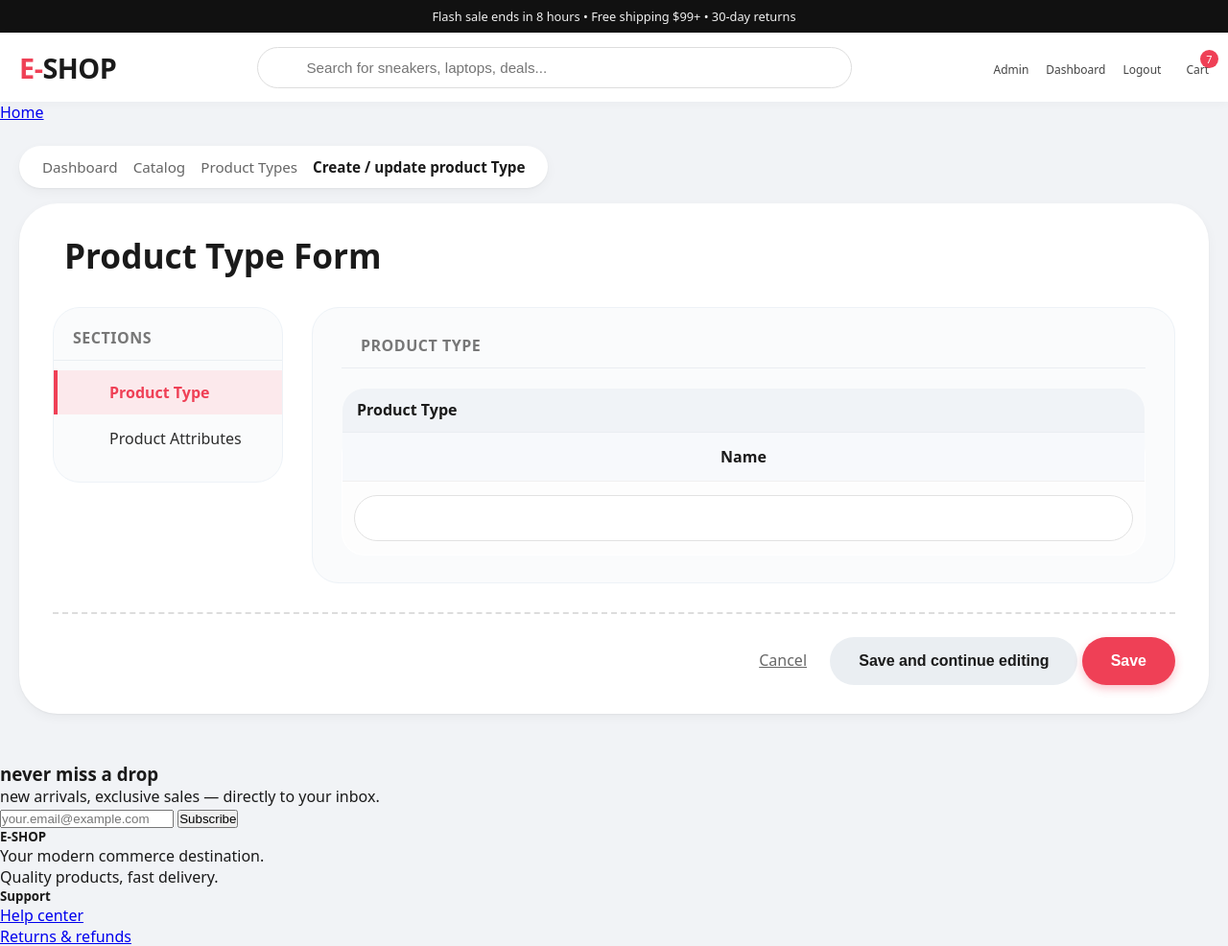
After one commit to Sajjad-mansouri/E-SHOP, a Django app: page /dashboard/product-type/create/ in a window 1280 px wide. The commit adds this page. Shown: the top 986 px of the page at 96% size. Run offline with Django 5.2, Linux system fonts and the light colour scheme; parts of the project's set-up code (start-up, migrations or seed data) failed here and were passed over.

Commit message:
add view to create and update product type and attributes of product type

```diff
--- a/dashboard/forms.py
+++ b/dashboard/forms.py
@@ -1,6 +1,6 @@
 from django.forms.models import inlineformset_factory
 from django import forms
-from catalog.models import Product, ProductImage, ProductCategory, ProductClass, ProductAttributeValue
+from catalog.models import Product, ProductImage, ProductCategory, ProductClass, ProductAttributeValue, ProductAttribute
 from stock.models import StockRecord
 
 
@@ -153,3 +153,23 @@ class StockRecordForm(forms.ModelForm):
 
 
 StockRecordInlineForm = inlineformset_factory(Product, StockRecord,fields = ["sku", "num_in_stock", "price", "is_public"],form=StockRecordForm,extra=1)
+
+
+
+class ProductTypeForm(forms.ModelForm):
+	class Meta:
+		model = ProductClass
+		fields = ["name",]
+		widgets = {
+			"name":forms.TextInput(attrs={"class":"form-control"})
+		}
+class ProductAttributeeForm(forms.ModelForm):
+	class Meta:
+		model = ProductAttribute
+		fields = ["name", "type"]
+		widgets = {
+			"name":forms.TextInput(attrs={"class":"form-control"}),
+			"type":forms.Select(attrs={"class":"form-control"}),
+
+		}
+product_type_attr_formset = inlineformset_factory(ProductClass, ProductAttribute,fields = ["name", "type"], form=ProductAttributeeForm,extra=1)
--- a/dashboard/templates/dashboard/create_update_product.html
+++ b/dashboard/templates/dashboard/create_update_product.html
@@ -138,6 +138,7 @@
                   <tr><th>Category</th></tr>
                 </thead>
                 <tbody>
+
                   <tr>
                     <td>
 
--- a/dashboard/templates/dashboard/main.html
+++ b/dashboard/templates/dashboard/main.html
@@ -16,7 +16,7 @@
         <p>📦 CATALOG</p>
         <ul class="menu-items">
           <li><a href="{%url 'products'%}"><i class="fa-regular fa-box"></i> Products</a></li>
-          <li><a href="{%url 'product_type'%}"><i class="fa-regular fa-tag"></i> Product type</a></li>
+          <li><a href="{%url 'product_type_list'%}"><i class="fa-regular fa-tag"></i> Product type</a></li>
           <li><a href="#"><i class="fa-regular fa-list"></i> Categories</a></li>
         </ul>
       </div>
--- /dev/null
+++ b/dashboard/templates/dashboard/product_type/product_type_create_update.html
@@ -0,0 +1,173 @@
+{%extends 'base.html'%}
+{%load static%}
+
+{%block style%}
+<link rel="stylesheet" type="text/css" href="{%static 'css/dashboard_create_product.css'%}">
+{%endblock%}
+
+
+
+
+
+
+
+{%block content%}
+
+<div class="breadcrumb-bar">
+  <div class="breadcrumb">
+    <a href="#">Dashboard</a> <i class="fa-solid fa-chevron-right"></i>
+    <a href="#">Catalog</a> <i class="fa-solid fa-chevron-right"></i>
+    <a href="#">Product Types</a> <i class="fa-solid fa-chevron-right"></i>
+    <span class="current">Create / update product Type</span>
+  </div>
+</div>
+
+<main class="form-wrapper">
+  <div class="form-card">
+
+    <h1><i class="fa-regular fa-pen-to-square"></i> Product Type Form</h1>
+
+    <!-- main form (simulates Django/Oscar style) -->
+    <form id="create_update_product_form" method="POST" enctype="multipart/form-data" class="form-stacked">
+      {%csrf_token%}
+
+
+      <div class="row">
+        <!-- LEFT: section navigation -->
+        <div class="col-md-3">
+          <div class="tab-nav sticky-top">
+            <div class="table-header">
+              <h3>Sections</h3>
+            </div>
+            <ul class="nav flex-column" id="product_update_tabs">
+
+              <li class="nav-item">
+                <a class="nav-link active" href="#product_type" data-tab="product_type">
+                  <i class="fa-regular fa-pen-to-square"></i> Product Type
+                </a>
+              </li>
+
+              <li class="nav-item">
+                <a class="nav-link " href="#product_attrs" data-tab="product_attrs">
+                  <i class="fa-regular fa-pen-to-square"></i> Product Attributes
+                </a>
+              </li>
+
+            </ul>
+          </div>
+        </div>
+
+        <!-- RIGHT: tab content (fields) -->
+        <div class="col-md-9">
+          <div class="tab-content">
+
+
+
+            <!-- Product details pane (active by default) -->
+            <div class="tab-pane active" id="product_type">
+              <div class="table-header mb-3">
+                <h3>Product Type</h3>
+              </div>
+
+              <table class="table table-striped table-bordered">
+                <caption>Product Type</caption>
+                <thead>
+                  <tr><th>Name</th></tr>
+                </thead>
+                <tbody>
+
+                  <tr>
+                    <td>{{form.name}}</td>
+
+                  </tr>
+                </tbody>
+              </table>
+
+            </div>
+
+
+            <!-- Product attr pane (active by default) -->
+            <div class="tab-pane" id="product_attrs">
+              <div class="table-header mb-3">
+                <h3>Product Attrs</h3>
+              </div>
+              {{attrs_formset.management_form }}
+              <table class="table table-striped table-bordered">
+                <caption>Product Attrs</caption>
+                <thead>
+                  <tr><th>Name</th><th>Type</th></tr>
+                </thead>
+                <tbody>
+                  {%for form in attrs_formset%}
+                  {%for field in form.hidden_fields%}
+                  {{field}}
+                  {%endfor%}
+                  <tr>
+                    <th>{{form.name}}</th>
+                    <th>{{form.type}}</th>
+                  </tr>
+                  {%endfor%}
+
+                </tbody>
+              </table>
+
+            </div>
+
+          </div>
+        </div>
+      </div>
+
+      <!-- fixed action buttons (outside fields) -->
+      <div class="fixed-actions-group">
+        <div class="float-right">
+          <a href="#" class="btn-link" style="margin-right:20px;">Cancel</a>
+          <button class="btn btn-secondary" type="submit" name="action" value="continue">Save and continue editing</button>
+          <button class="btn btn-primary" type="submit" name="action" value="save" >Save</button>
+        </div>
+      </div>
+
+    </form>
+  </div>
+</main>
+{%endblock%}
+
+{%block script%}
+
+<!-- simple tab switching script -->
+<script>
+  (function() {
+    const tabs = document.querySelectorAll('.nav-link');
+    const panes = document.querySelectorAll('.tab-pane');
+
+    function activateTab(targetId) {
+      // remove active from all nav links
+      tabs.forEach(link => link.classList.remove('active'));
+      // hide all panes
+      panes.forEach(pane => pane.classList.remove('active'));
+
+      // add active to clicked link
+      const targetLink = Array.from(tabs).find(link => link.getAttribute('href') === targetId);
+      if (targetLink) targetLink.classList.add('active');
+
+      // show corresponding pane
+      const targetPane = document.getElementById(targetId.substring(1));
+      if (targetPane) targetPane.classList.add('active');
+    }
+
+    tabs.forEach(link => {
+      link.addEventListener('click', function(e) {
+        e.preventDefault();
+        const href = this.getAttribute('href'); // e.g. "#product_details"
+        activateTab(href);
+      });
+    });
+
+    // start with first active (already set in html, but ensure)
+    const activeTab = document.querySelector('.nav-link.active');
+    if (activeTab) {
+      activateTab(activeTab.getAttribute('href'));
+    }
+  })();
+</script>
+
+{%endblock%}
--- a/dashboard/templates/dashboard/product_type/product_type_list.html
+++ b/dashboard/templates/dashboard/product_type/product_type_list.html
@@ -16,7 +16,7 @@
     <span class="current">Product Type</span>
   </div>
 
-  <button class="btn-primary create-product" href=""><i class="fa-regular fa-plus"></i> Create new product Type</button>
+  <a class="btn-primary create-product" href="{%url 'product_type_create'%}"><i class="fa-regular fa-plus"></i> Create new product Type</a>
 </div>
 
 <div class="products-card">
@@ -39,7 +39,7 @@
 			  <td><strong><a href="">{{product_type.name}}</a></strong></td>
 			  <td><span class="badge">{{product_type.slug}}</span></td>
 
-			  <td><a href="">Del</a> <a href="">update</a></td>
+			  <td><a href="">Del</a> <a href="{%url 'product_type_update' product_type.pk %}">update</a></td>
 
 			</tr>
 
--- a/dashboard/urls.py
+++ b/dashboard/urls.py
@@ -5,7 +5,8 @@ from .views import (
 					CreateUpdateProductView,
 					DeleteProductView,
 					SearchProduct,
-					ProductTypeView
+					ProductTypeView,
+					ProductTypeCreateUpdateView
 					)
 
 urlpatterns = [
@@ -16,7 +17,11 @@ urlpatterns = [
 	path("product/delete/<int:pk>/", DeleteProductView.as_view(), name="delete_product"),
 	path("product/search", SearchProduct.as_view(), name="search_product"),
 
-	path("product-type/", ProductTypeView.as_view(), name="product_type"),
+	path("product-type/", ProductTypeView.as_view(), name="product_type_list"),
+	path("product-type/create/", ProductTypeCreateUpdateView.as_view(), name="product_type_create"),
+	path("product-type/update/<int:pk>/", ProductTypeCreateUpdateView.as_view(), name="product_type_update"),
+
+
 
 
 
--- a/dashboard/views.py
+++ b/dashboard/views.py
@@ -1,12 +1,20 @@
 from django.shortcuts import render,redirect,get_object_or_404
-from django.http import JsonResponse, HttpResponse
+from django.http import JsonResponse, HttpResponse, HttpResponseRedirect
 from django.db.models import Q
 from django.urls import reverse_lazy
 from django.views.generic.list import ListView
 from django.views.generic.base import View, TemplateResponseMixin
-from django.views.generic.edit import DeleteView
+from django.views.generic.edit import DeleteView, CreateView, UpdateView
 from django.forms.models import inlineformset_factory
-from .forms import image_formset, ProductForm, ProductCategoryInline, StockRecordInlineForm, ProductClassForm
+from .forms import (
+					image_formset,
+					ProductForm,
+					ProductCategoryInline,
+					StockRecordInlineForm,
+					ProductClassForm,
+					ProductTypeForm,
+					product_type_attr_formset
+					)
 from stock.models import StockRecord
 from catalog.models import Product, ProductClass, ProductAttribute, ProductAttributeValue
 
@@ -123,3 +131,59 @@ class SearchProduct(View):
 class ProductTypeView(ListView):
 	model = ProductClass
 	template_name = "dashboard/product_type/product_type_list.html"
+
+
+class ProductTypeCreateUpdateView(UpdateView):
+	model = ProductClass
+	form_class = ProductTypeForm
+	template_name = "dashboard/product_type/product_type_create_update.html"
+	success_url = reverse_lazy("product_type_list")
+
+
+	def get_context_data(self, **kwargs):
+		context = super().get_context_data(**kwargs)
+		context["attrs_formset"] = self.get_formset()
+		return context
+
+
+	def post(self, request, *args, **kwargs):
+		"""
+		Handle POST requests: instantiate a form instance with the passed
+		POST variables and then check if it's valid.
+		"""
+		self.object = self.get_object()
+		form = self.get_form()
+		if form.is_valid():
+			self.object = form.save(commit=False)
+		formset = self.get_formset()
+
+		if form.is_valid() and formset.is_valid():
+			return self.form_valid(form, formset)
+		else:
+			print(formset.non_form_errors())
+			print(form.errors)
+			print(formset.errors)
+			return self.form_invalid(form, formset)
+
+	def get_object(self):
+
+		product_type_pk = self.kwargs.get("pk")
+		if product_type_pk:
+			print(get_object_or_404(ProductClass, pk=product_type_pk))
+			return  get_object_or_404(ProductClass, pk=product_type_pk)
+		else:
+			return  None
+
+
+	def get_formset(self):
+
+		return product_type_attr_formset(**self.get_form_kwargs())
+
+	def form_valid(self, form, formset):
+		success_url = self.get_success_url()
+		self.object = form.save()
+		formset.save()
+		return HttpResponseRedirect(success_url)
+
+	def form_invalid(self, form, formset):
+		return self.render_to_response(self.get_context_data(form=form, formset=formset))
```
